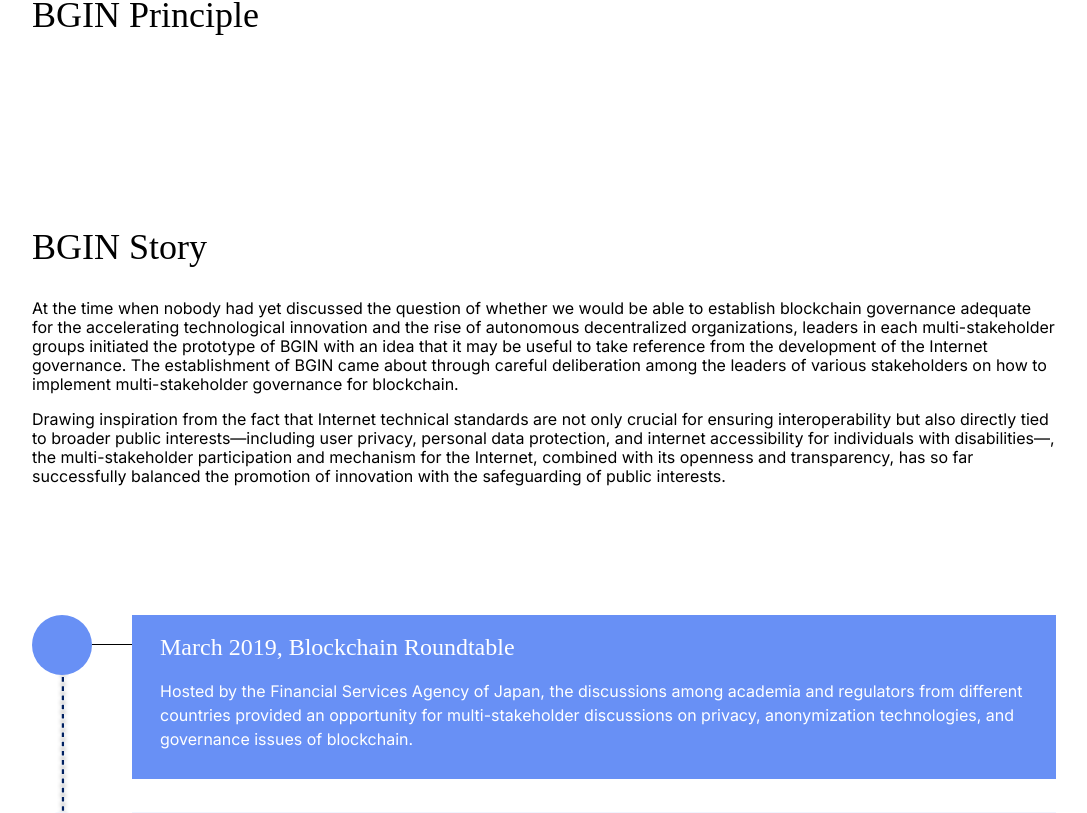
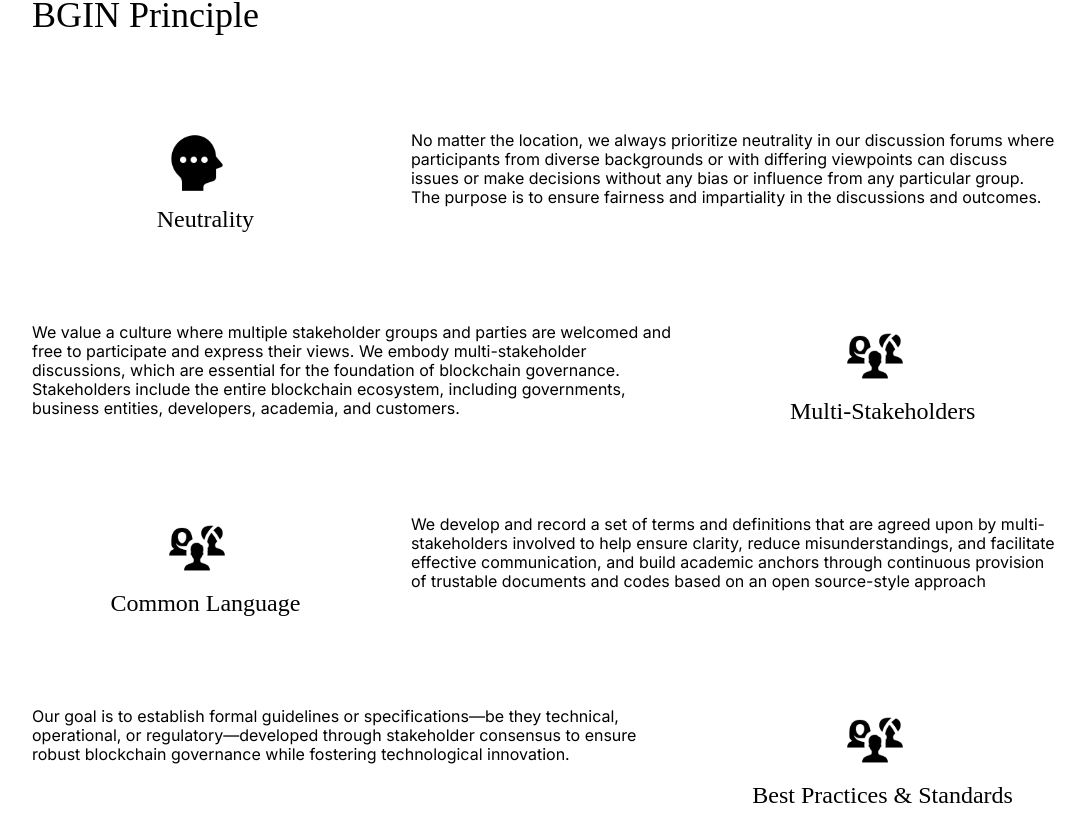
Before and after one commit to bgin-global/bgin-homepage, a Next.js app: page /about in a window 1280 px wide. Shown: the part 909-1722 px from the top of the page, without its empty margins (96-1183 px from the left). Built offline with nearby package versions, Linux system fonts and the light colour scheme.

Commit message:
About Principle

```diff
--- /dev/null
+++ b/app/about/ItemPrinciple.tsx
@@ -0,0 +1,44 @@
+import { CUSTOM_STYLES } from "@/styles/custom";
+import Image from "next/image";
+
+interface Props {
+  title: string;
+  description: string;
+  imageSrc: string;
+  imageAlt: string;
+  isReversed?: boolean;
+}
+
+const ItemPrinciple = ({
+  title,
+  description,
+  imageSrc,
+  imageAlt,
+  isReversed = false,
+}: Props) => (
+  <div
+    className={`flex flex-col ${
+      isReversed ? "md:flex-row-reverse" : "md:flex-row"
+    } my-16`}
+  >
+    <div className={`w-full md:w-[37%] ${isReversed ? "md:pl-8" : "md:pr-8"}`}>
+      <div className="flex flex-col items-center mb-6 gap-2">
+        <div className="w-16 h-auto mr-4 flex-shrink-0">
+          <Image
+            src={imageSrc}
+            alt={imageAlt}
+            width={64}
+            height={64}
+            className="rounded-lg"
+          />
+        </div>
+        <p className={CUSTOM_STYLES.SUBTITLE}>{title}</p>
+      </div>
+    </div>
+    <div className="w-full md:w-[63%]">
+      <p className={CUSTOM_STYLES.DESCRIPTION}>{description}</p>
+    </div>
+  </div>
+);
+
+export default ItemPrinciple;
--- a/app/about/page.tsx
+++ b/app/about/page.tsx
@@ -6,6 +6,38 @@
 import { CUSTOM_STYLES } from "@/styles/custom";
 import Image from "next/image";
 import Timeline from "./Timeline";
+import ItemPrinciple from "./ItemPrinciple";
+
+const principles = [
+  {
+    title: "Neutrality",
+    description:
+      "No matter the location, we always prioritize neutrality in our discussion forums where participants from diverse backgrounds or with differing viewpoints can discuss issues or make decisions without any bias or influence from any particular group. The purpose is to ensure fairness and impartiality in the discussions and outcomes.",
+    imageSrc: "/images/About/Neutral Decision.svg",
+    imageAlt: "Neutrality icon",
+  },
+  {
+    title: "Multi-Stakeholders",
+    description:
+      "We value a culture where multiple stakeholder groups and parties are welcomed and free to participate and express their views. We embody multi-stakeholder discussions, which are essential for the foundation of blockchain governance. Stakeholders include the entire blockchain ecosystem, including governments, business entities, developers, academia, and customers.",
+    imageSrc: "/images/About/Multicultural People.svg",
+    imageAlt: "Multi-Stakeholders icon",
+  },
+  {
+    title: "Common Language",
+    description:
+      "We develop and record a set of terms and definitions that are agreed upon by multi-stakeholders involved to help ensure clarity, reduce misunderstandings, and facilitate effective communication, and build academic anchors through continuous provision of trustable documents and codes based on an open source-style approach",
+    imageSrc: "/images/About/Multicultural People.svg",
+    imageAlt: "Common Language icon",
+  },
+  {
+    title: "Best Practices & Standards",
+    description:
+      "Our goal is to establish formal guidelines or specifications—be they technical, operational, or regulatory—developed through stakeholder consensus to ensure robust blockchain governance while fostering technological innovation.",
+    imageSrc: "/images/About/Multicultural People.svg",
+    imageAlt: "Best Practices & Standards icon",
+  },
+];
 
 export default function About() {
   return (
@@ -40,6 +72,15 @@
 
       <div className={CUSTOM_STYLES.SECTION_CONTAINER.BLUE}>
         <SectionTitle title="BGIN Principle" />
+        <div className="w-full max-w-5xl m-auto px-6 xl:px-0">
+          {principles.map((principle, index) => (
+            <ItemPrinciple
+              key={index}
+              {...principle}
+              isReversed={index % 2 != 0}
+            />
+          ))}
+        </div>
       </div>
 
       <div className={CUSTOM_STYLES.SECTION_CONTAINER.BLUE}>
```
Also changed, not shown: public/images/About/Multicultural People.svg (added), public/images/About/Neutral Decision.svg (added).
